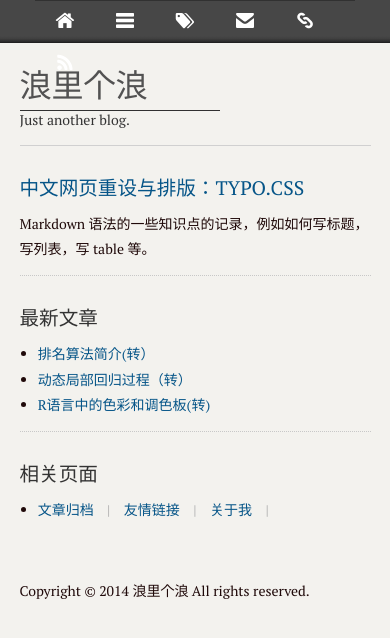
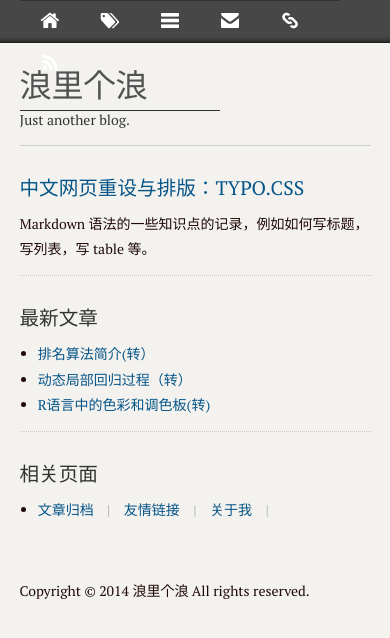
Before and after one commit to demoleo/demoleo.github.io, a Jekyll site: the page built from index.html, in a window 390 px wide. Shown: the top 638 px of the page. Built offline with Jekyll 4.4.1, drawn with Linux system fonts in a browser that asks for light colours; the list of posts is cut into pages by our own code.

Commit message:
change mobile style.

```diff
--- a/_config.yml
+++ b/_config.yml
@@ -21,13 +21,13 @@ nav:
     url: /index.html
     icon: icon-home
     class: home
-  - text: 文章列表
-    url: /archives.html
-    icon: icon-reorder
-    class: none
   - text: 文章分类
     url: /categories.html
     icon: icon-tags
+    class: none
+  - text: 文章存档
+    url: /archives.html
+    icon: icon-reorder
     class: none
   - text: 关于我
     url: /contact.html
--- a/static/style.css
+++ b/static/style.css
@@ -797,7 +797,7 @@ h1, h2, h3, h4, h5, h6{ font-weight: 500; font-weight: 700\9; color:#333; }
 		border-left: none;
 		border-bottom: 1px solid #212121;
 	}
-	.lotus-nav ul { width: 320px; margin: 0 auto; }
+	.lotus-nav ul { width: 320px; margin: 0 20px; }
 	.lotus-nav ul li { float: left; width: 60px; line-height: 42px; border-top: 0; }
 	.lotus-nav ul .home { margin-bottom: 0 ;}
 	.lotus-double .article-first {
```
Also changed, not shown: 1 other file.
